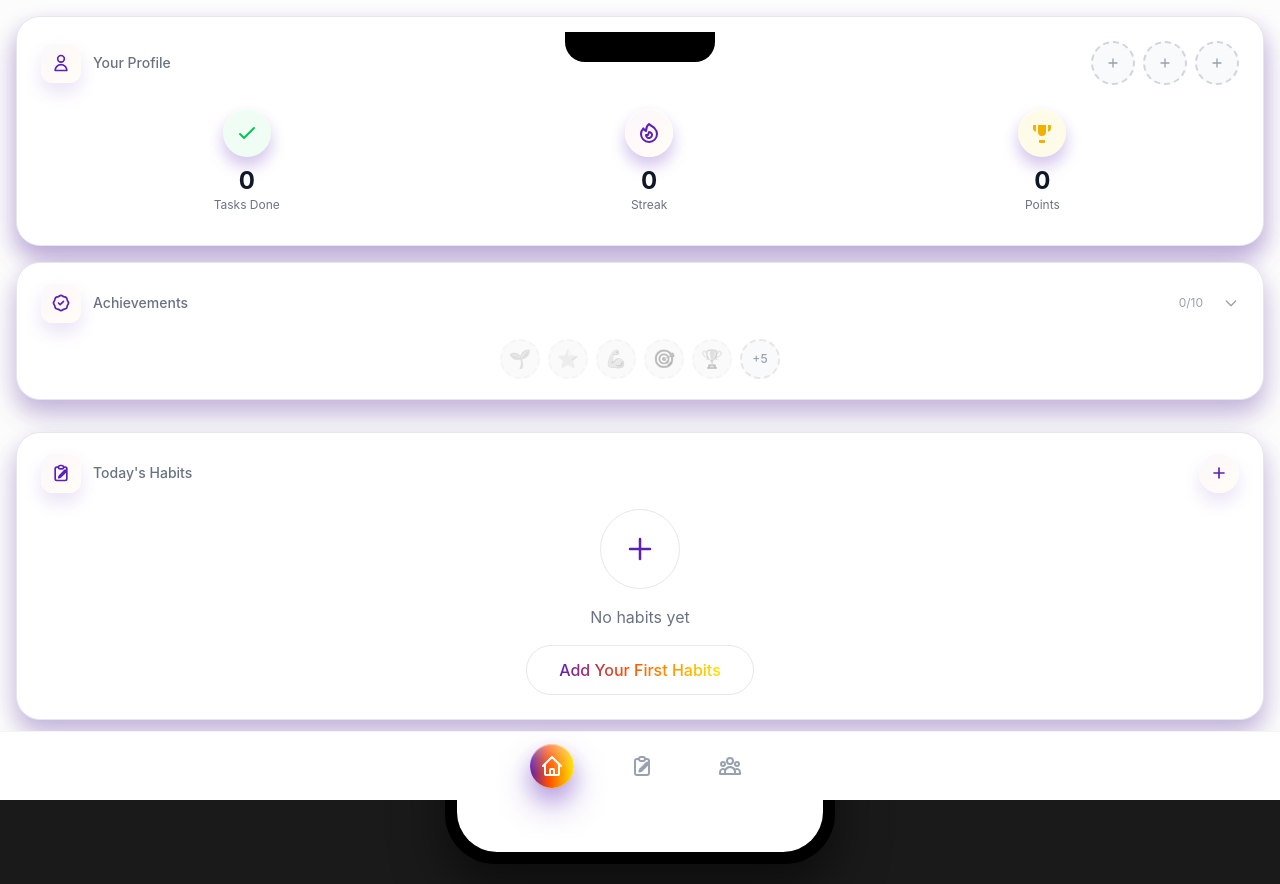
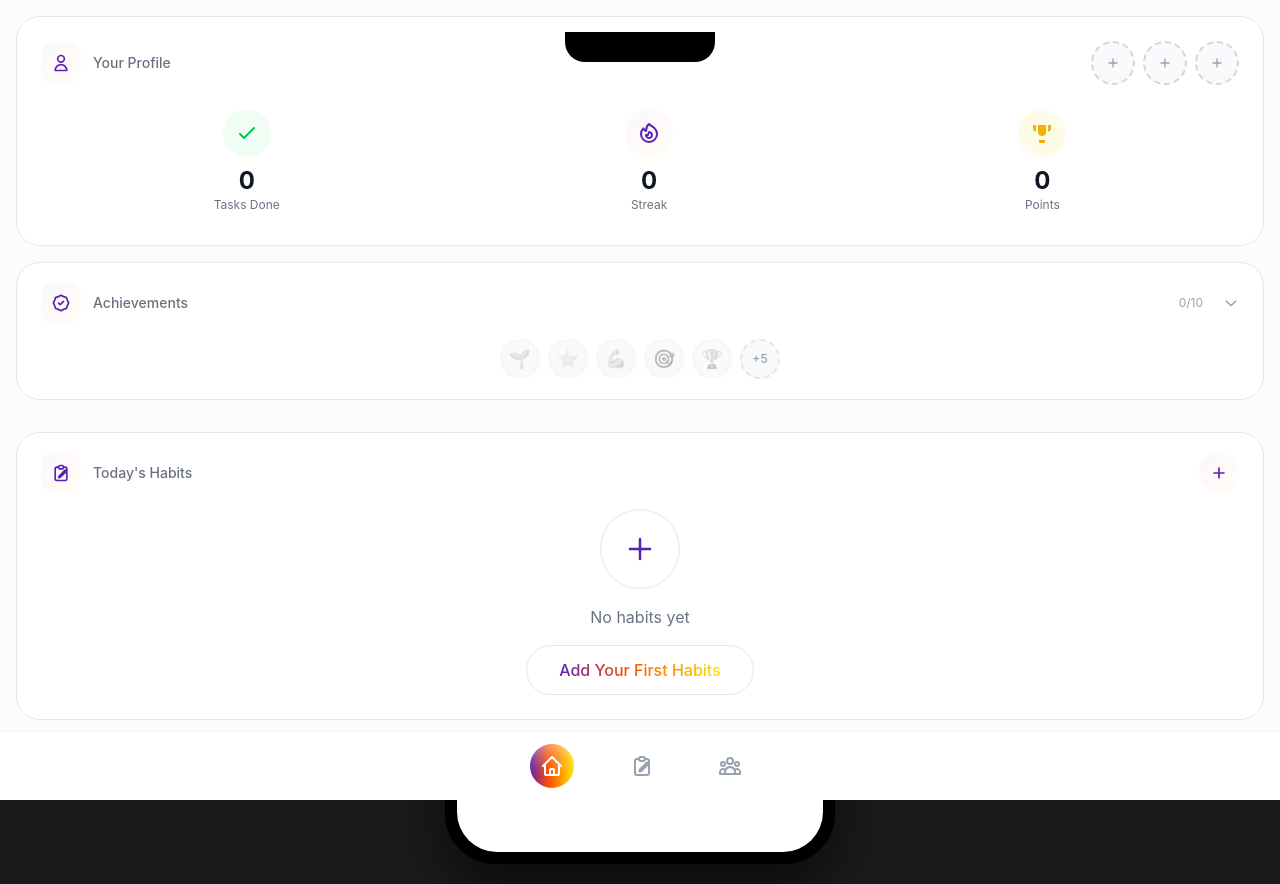
Before and after one commit to benyamty/HB, a React (Vite) app: page / in a window 1280 px wide. Built offline with nearby package versions, Linux system fonts and the light colour scheme.

Commit message:
Remove accent shadows

```diff
--- a/src/index.css
+++ b/src/index.css
@@ -210,11 +210,7 @@ body {
 
 .accent-btn {
   background: linear-gradient(90deg, var(--accent-purple) 0%, var(--accent-orange) 42%, var(--accent-yellow) 100%);
-  box-shadow:
-    0 18px 34px rgba(91, 33, 182, 0.34),
-    0 10px 20px rgba(91, 33, 182, 0.26),
-    0 2px 0 rgba(255, 230, 0, 0.18),
-    inset 0 1px 0 rgba(255, 255, 255, 0.46);
+  box-shadow: none;
   position: relative;
   overflow: hidden;
 }
@@ -236,30 +232,17 @@ body {
     color-mix(in srgb, var(--accent-orange) 3%, white) 55%,
     color-mix(in srgb, var(--accent-yellow) 3%, white) 100%
   );
-  box-shadow:
-    0 10px 18px rgba(91, 33, 182, 0.12),
-    inset 0 1px 0 rgba(255,255,255,0.60);
+  box-shadow: none;
 }
 
 .accent-card {
-  box-shadow:
-    0 18px 34px rgba(0, 0, 0, 0.06),
-    0 14px 26px rgba(91, 33, 182, 0.18),
-    0 10px 20px rgba(91, 33, 182, 0.12),
-    inset 0 1px 0 rgba(255, 255, 255, 0.55);
+  box-shadow: none;
 }
 
 .accent-card-outline {
-  box-shadow:
-    0 18px 34px rgba(0, 0, 0, 0.06),
-    0 14px 26px rgba(91, 33, 182, 0.22),
-    0 10px 20px rgba(91, 33, 182, 0.16),
-    inset 0 1px 0 rgba(255, 255, 255, 0.55);
+  box-shadow: none;
 }
 
 .accent-stat {
-  box-shadow:
-    0 10px 18px rgba(91, 33, 182, 0.14),
-    0 8px 14px rgba(91, 33, 182, 0.14),
-    inset 0 1px 0 rgba(255, 255, 255, 0.55);
+  box-shadow: none;
 }
```
